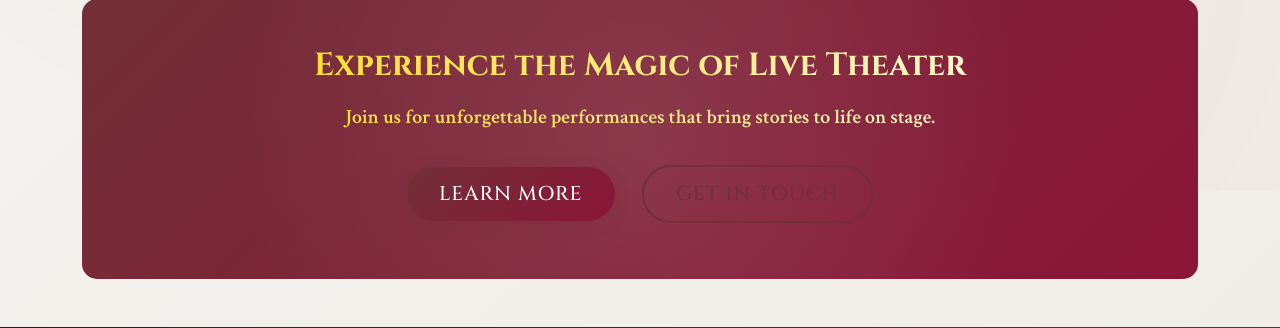
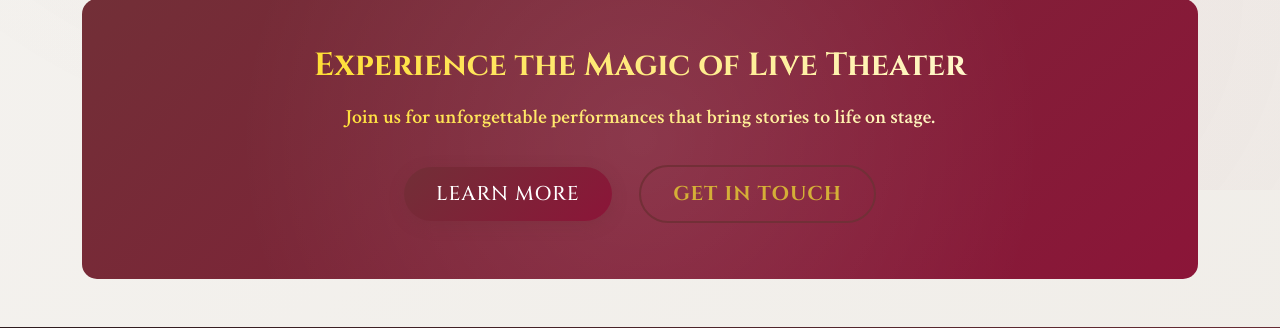
Before and after one commit to VINCENT-bot354/Grand-Stage, a Flask app: page / in a window 1280 px wide. Shown: the part 610-938 px from the top of the page. Run offline with Flask 3, Linux system fonts and the light colour scheme; some web fonts are replaced.

Commit message:
Update index.html

```diff
--- a/templates/index.html
+++ b/templates/index.html
@@ -66,14 +66,14 @@
             <p class="lead mb-4 gold-gradient-text">Join us for unforgettable performances that bring stories to life on stage.</p>
             <div class="cta-buttons">
                 <a href="{{ url_for('about') }}" class="btn btn-theatrical btn-lg me-3">Learn More</a>
-                <a href="{{ url_for('contact') }}" class="btn btn-outline-theatrical btn-lg">Get in Touch</a>
+                <a href="{{ url_for('contact') }}" class="btn btn-outline-theatrical btn-lg gold-button-text">Get in Touch</a>
             </div>
         </div>
     </section>
 </div>
 
 <style>
-/* Gold gradient shiny text */
+/* Gold gradient shiny text for titles */
 .gold-gradient-text {
     background: linear-gradient(90deg, gold, white, gold) !important;
     background-size: 200% auto !important;
@@ -85,6 +85,17 @@
     animation: shine 3s linear infinite !important;
 }
 
+/* Keep hover styling intact, but make normal state text gold */
+.gold-button-text {
+    color: #d4af37 !important; /* rich gold */
+    font-weight: bold;
+}
+
+/* Optional: ensure hover colors from Bootstrap/theme still apply */
+.gold-button-text:hover {
+    color: inherit !important;
+}
+
 @keyframes shine {
     0% { background-position: 0% center; }
     50% { background-position: 100% center; }
```
